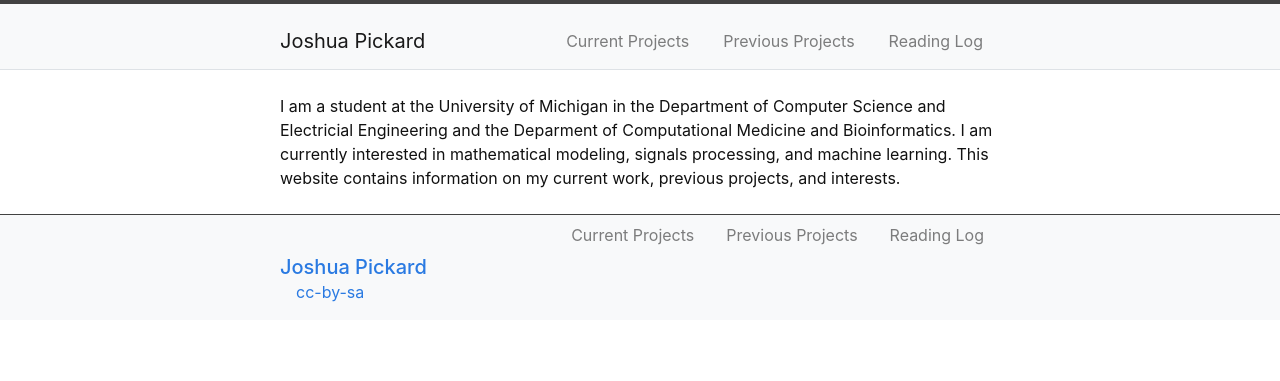
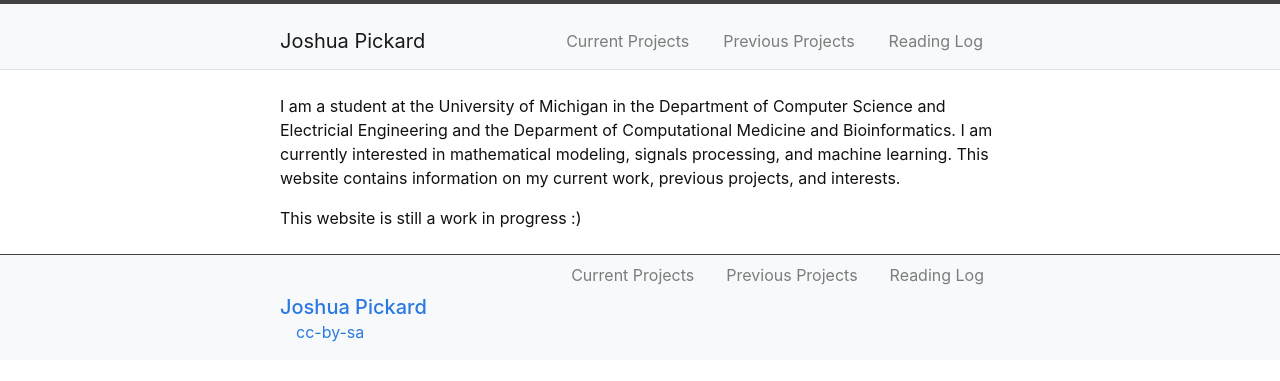
Before and after one commit to Jpickard1/jpickard1.github.io, a Jekyll site: the page built from index.md, in a window 1280 px wide. Shown: the top 381 px of the page. Built offline with Jekyll 4.4.1, drawn with Linux system fonts in a browser that asks for light colours.

Commit message:
Update index.md

```diff
--- a/index.md
+++ b/index.md
@@ -4,3 +4,5 @@ layout: default
 ---
 
 I am a student at the University of Michigan in the Department of Computer Science and Electricial Engineering and the Deparment of Computational Medicine and Bioinformatics. I am currently interested in mathematical modeling, signals processing, and machine learning. This website contains information on my current work, previous projects, and interests.
+
+This website is still a work in progress :)
```
